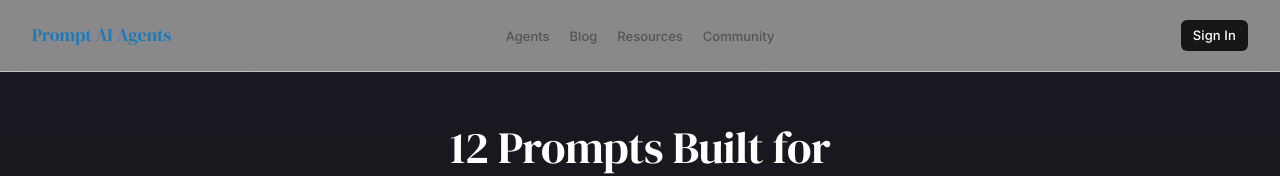
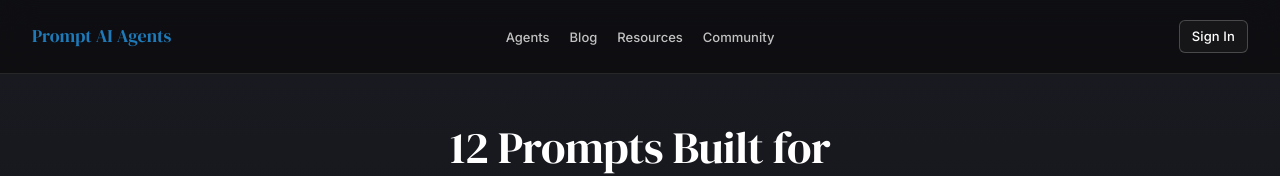
Before and after one commit to coolcalvin457-tech/agent-timesaver-nextjs, a Next.js app: page /prompt-builder in a window 1280 px wide. Shown: the top 176 px of the page. Built offline with nearby package versions, Linux system fonts and the light colour scheme; no server answers.

Commit message:
S76: Dark nav on Prompt Builder and Budget Spreadsheets

```diff
--- a/app/budget-spreadsheets/page.tsx
+++ b/app/budget-spreadsheets/page.tsx
@@ -11,7 +11,7 @@ export const metadata = {
 export default function BudgetSpreadsheetsPage() {
   return (
     <>
-      <Nav />
+      <Nav dark />
       <main
         style={{
           background: "linear-gradient(180deg, #1A1B22 0%, #0E0E10 100%)",
--- a/app/prompt-builder/page.tsx
+++ b/app/prompt-builder/page.tsx
@@ -15,7 +15,7 @@ export default function PromptBuilderPage({
 }) {
   return (
     <>
-      <Nav />
+      <Nav dark />
       <main style={{ background: "linear-gradient(180deg, #1A1B22 0%, #0E0E10 100%)", minHeight: "100vh" }}>
         {/* ── Hero section ─────────────────────────────────────── */}
         <section
```
